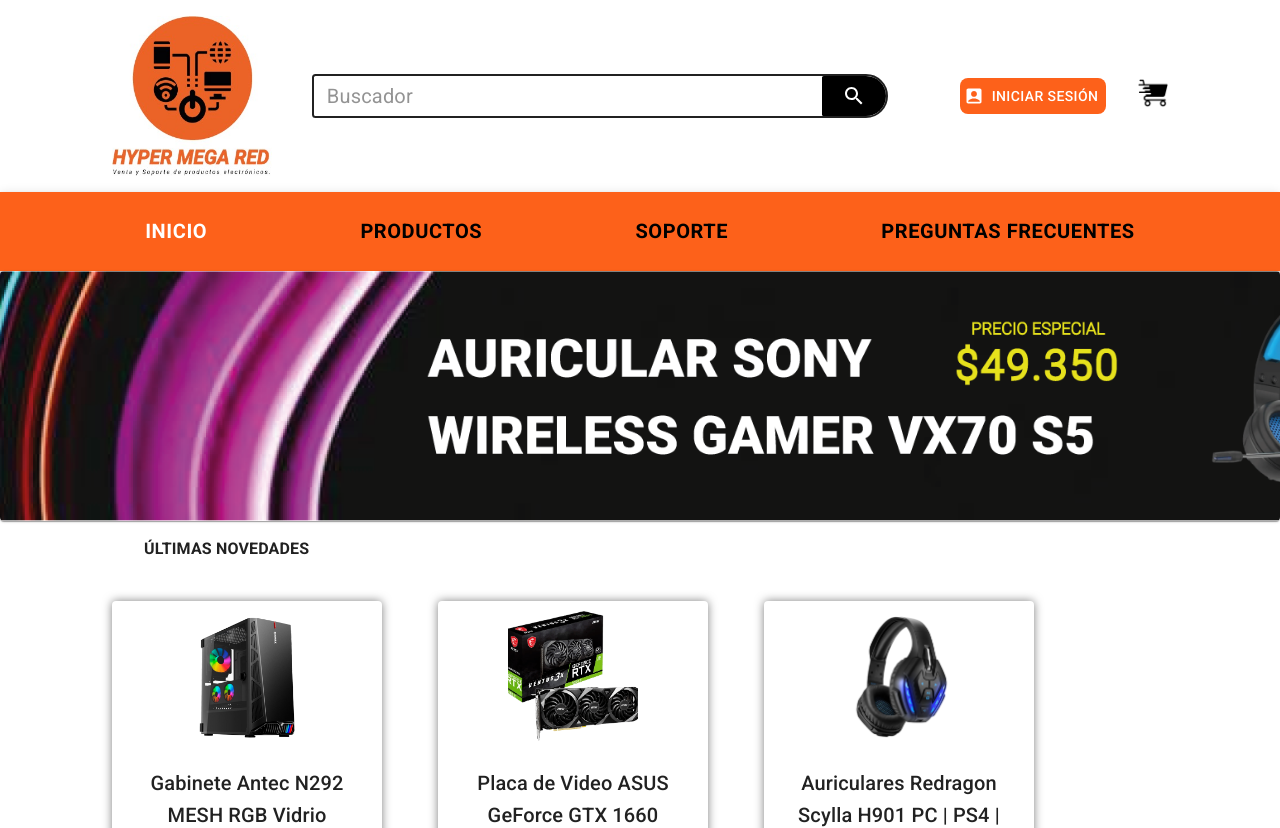
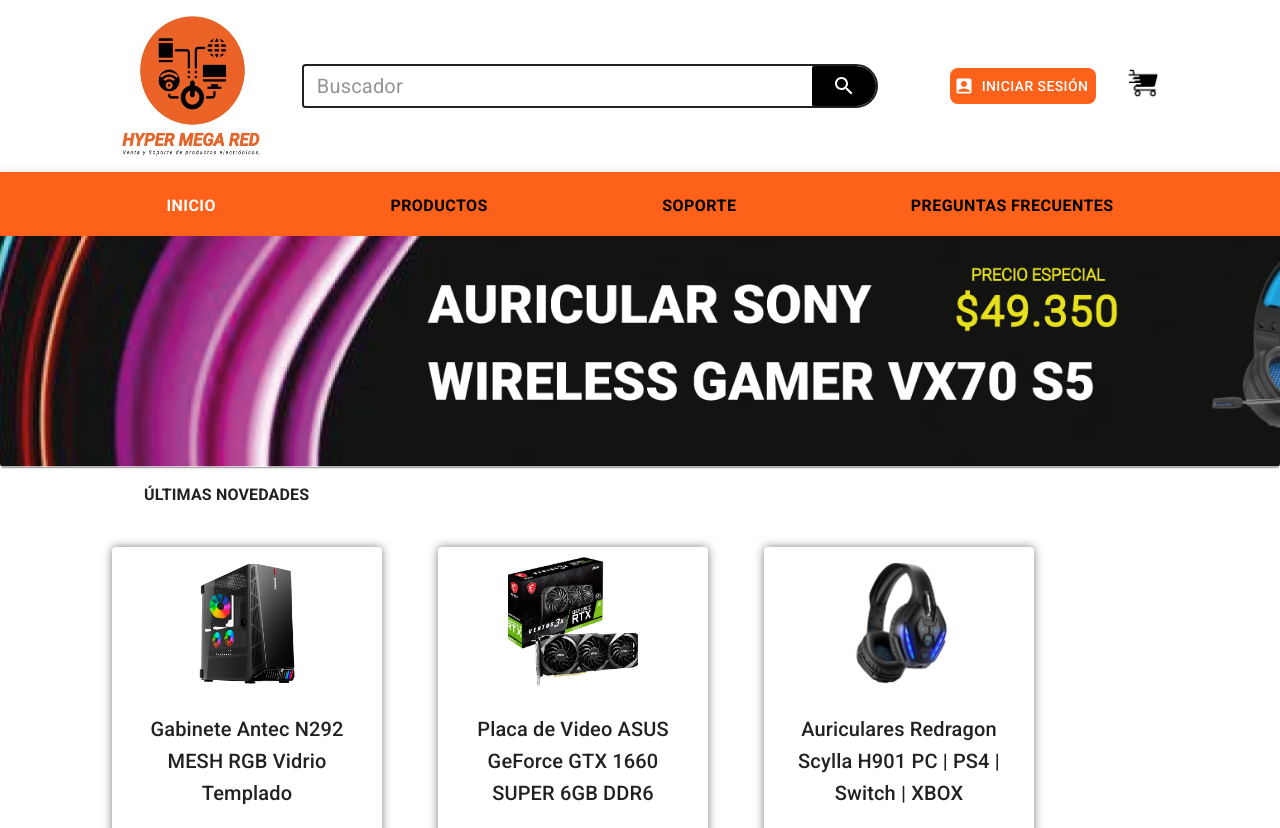
Before and after one commit to gabiMaglia/PF_HENRY, a React (Vite) app in the folder Client/: page / in a window 1280 px wide. Shown: the top 828 px of the page. Built offline with nearby package versions, Linux system fonts and the light colour scheme.

Commit message:
Cambios diseño

```diff
--- a/Client/src/components/Categories/Categories.component.jsx
+++ b/Client/src/components/Categories/Categories.component.jsx
@@ -44,8 +44,8 @@
   });
 
   const CategorieMedia = styled(CardMedia)({
-    height: 90,
-    width: 90,
+    height: 50,
+    width: 50,
     objectFit: "cover",
     margin: "auto",
   });
@@ -61,8 +61,9 @@
         sx={{
           mt: 2,
           display: "grid",
-          gridTemplateColumns: "repeat(6,1fr)",
+          gridTemplateColumns: { xs: "repeat(3,1fr)", lg: "repeat(6,1fr)" },
           flexDirection: "row",
+          ml: 10,
         }}
       >
         {categories.map((categorie) => (
@@ -74,8 +75,8 @@
               flexDirection: "column",
               textAlign: "center",
               backgroundColor: "#fd611a",
-              width: 150,
-              height: 150,
+              width: 90,
+              height: 90,
               mt: 2,
               "&:hover": { color: "black", backgroundColor: "#fd611a" },
             }}
@@ -90,7 +91,7 @@
                 backgroundColor: "#fd611a",
               }}
             ></CategorieMedia>
-            <Typography sx={{ color: "black", fontSize: 16, fontWeight: 700 }}>
+            <Typography sx={{ color: "black", fontSize: 10, fontWeight: 700 }}>
               {categorie.name}
             </Typography>
           </Button>
@@ -99,7 +100,7 @@
       <Box>
         <FormControl
           sx={{
-            m: 5,
+            mt: 2,
             display: "flex",
             flexDirection: "row",
             textAlign: "center",
--- a/Client/src/components/NavBar/NavBar.component.jsx
+++ b/Client/src/components/NavBar/NavBar.component.jsx
@@ -35,11 +35,16 @@
     <AppBar
       position="static"
       sx={{
-        backgroundColor: "#fd611a",
+        height: 45,
       }}
     >
-      <Toolbar disableGutters>
-        <Box sx={{ flexGrow: 1, display: { sm: "flex", md: "none" } }}>
+      <Toolbar disableGutters sx={{ backgroundColor: "#fd611a" }}>
+        <Box
+          sx={{
+            flexGrow: 1,
+            display: { sm: "flex", md: "none" },
+          }}
+        >
           <IconButton
             size="large"
             aria-label="account of current user"
@@ -82,6 +87,7 @@
             flexGrow: 1,
             display: { xs: "none", md: "flex" },
             justifyContent: "space-evenly",
+            height: 40,
           }}
         >
           {navPages.map((item, i) => (
@@ -90,10 +96,10 @@
                 key={i}
                 onClick={handleCloseNavMenu}
                 sx={{
+                  height: 10,
                   my: 2,
                   color: pathname === item.link ? "white" : "black",
-                  display: "block",
-                  fontSize: 20,
+                  fontSize: 16,
                   fontWeight: 800,
                 }}
               >
--- a/Client/src/components/Products/Products.componet.jsx
+++ b/Client/src/components/Products/Products.componet.jsx
@@ -7,7 +7,15 @@
   const { products } = data;
 
   return (
-    <Box>
+    <Box
+      sx={{
+        justifyContent: "center",
+        display: "flex",
+        flexDirection: "column",
+        alignItems: "center",
+        mb: 4,
+      }}
+    >
       <FiltersSorting />
       <ProductBox products={products} />
     </Box>
--- a/Client/src/components/ProductsBox/ProductsBox.componets.jsx
+++ b/Client/src/components/ProductsBox/ProductsBox.componets.jsx
@@ -5,10 +5,9 @@
   return (
     <Container
       sx={{
-        display: "flex",
+        display: "grid",
+        gridTemplateColumns: { md: "repeat(2,1fr)", lg: "repeat(4,1fr)" },
         flexDirection: "row",
-        flexWrap: "wrap",
-        marginBottom: 5,
         gap: 1,
       }}
     >
@@ -24,7 +23,6 @@
             variant="contained"
             sx={{
               maxWidth: 270,
-              mt: 1,
               backgroundColor: "#fd611a",
               color: "black",
               transition: "transform 0.3s",
--- a/Client/src/components/SearchBar/SearchBar.component.jsx
+++ b/Client/src/components/SearchBar/SearchBar.component.jsx
@@ -1,17 +1,17 @@
 import { styled } from "@mui/material/styles";
 import Box from "@mui/material/Box";
 import SearchIcon from "@mui/icons-material/Search";
-import img from "./logo.jpeg";
+import img from "/icons/logo.jpeg";
 import { Input } from "@mui/material";
 import AccountBoxIcon from "@mui/icons-material/AccountBox";
 import Button from "@mui/material/Button";
 import { useState } from "react";
-import carrito from "./carrito-de-compras.png";
+import carrito from "/icons/carrito-de-compras.png";
 import LoginModal from "../LoginModal/LoginModal.component";
 
 const Img = styled("img")({
-  width: 160,
-  height: 160,
+  width: 140,
+  height: 140,
 });
 
 const Logo = styled("img")({
@@ -40,10 +40,7 @@
         justifyContent: "center",
       }}
     >
-      <Img
-        src={img}
-        alt="Logotipo"
-      />
+      <Img src={img} alt="Logotipo" />
       <Box
         sx={{
           border: 2,
```
Also changed, not shown: Client/public/icons/carrito-de-compras.png (renamed from Client/src/components/SearchBar/carrito-de-compras.png), Client/public/icons/logo.jpeg (renamed from Client/src/components/SearchBar/logo.jpeg).
